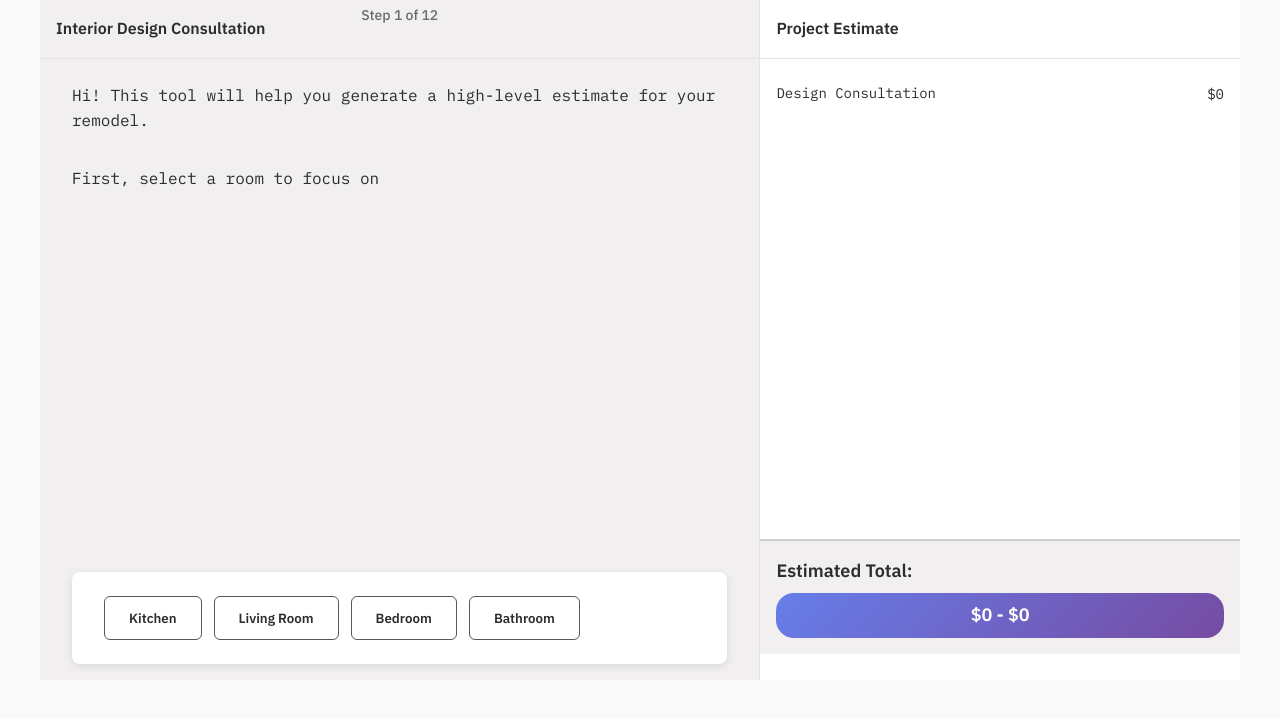
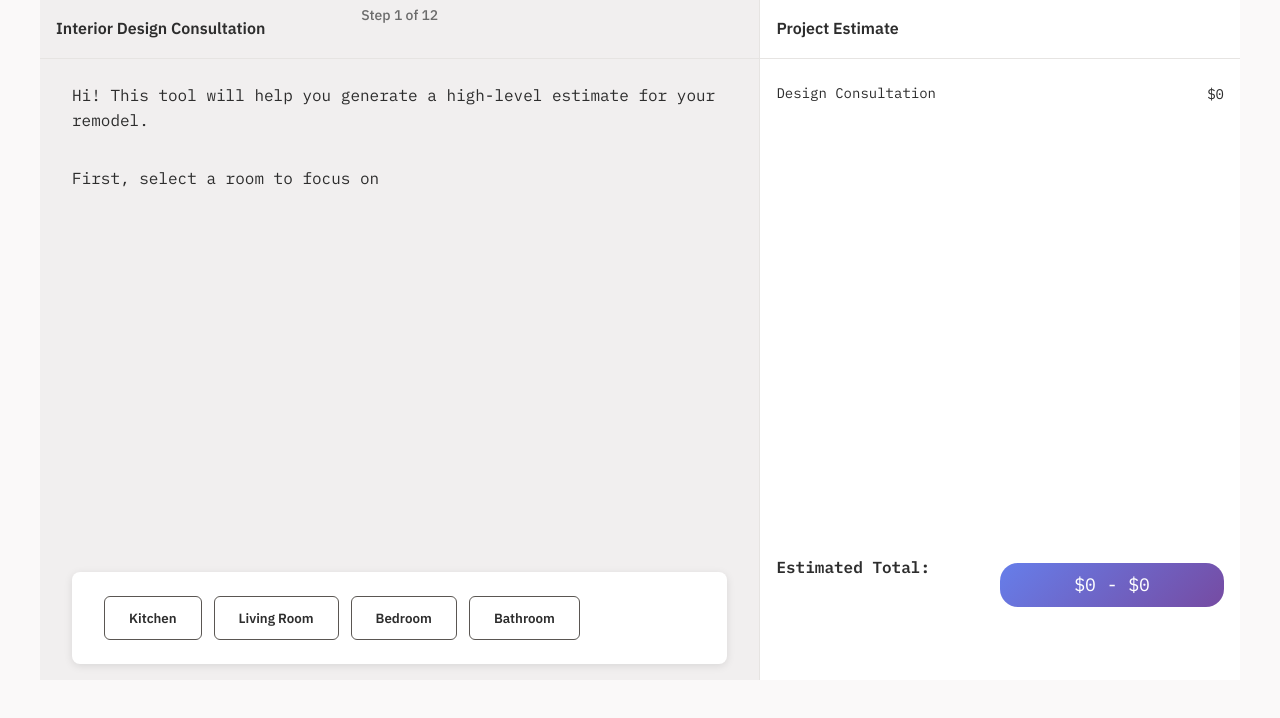
Before and after one commit to jonathanthehobbyist/slow-build-estimator, a plain HTML site: page index.html in a window 1280 px wide. Drawn offline with nearby package versions, Linux system fonts and the light colour scheme.

Commit message:
updating and modernizing colors & style

```diff
--- a/index.html
+++ b/index.html
@@ -121,7 +121,7 @@
         --progress-fill: linear-gradient(90deg, var(--success-500) 0%, var(--success-600) 100%);
 
         /* Cost Panel Colors */
-        --cost-total-bg: var(--neutral-100);
+        --cost-total-bg: var(--white);
         --cost-item-border: var(--border-light);
 
         /* Gallery Colors */
@@ -822,22 +822,24 @@
         .total-section {
             padding: 1rem;
             background: var(--cost-total-bg);
-            border-top: 2px solid var(--border-medium);
+            border-top: none;
+            display: grid;
+            grid-template-columns: repeat(2, 1fr);
         }
 
         .total-range {
             display: flex;
             justify-content: between;
-            font-family: var(--font-sans);
+            font-family: var(--font-serif);
             font-weight: var(--font-semibold);
-            font-size: var(--text-lg);
+            font-size: var(--text-text);
             color: var(--text-primary);
         }
 
         .range-display {
-            font-family: var(--font-sans);
-            font-weight: var(--font-semibold);
-            font-size: var(--text-xl);
+            font-family: var(--font-serif);
+            font-weight: var(--font-normal);
+            font-size: var(--text-base);
             color: var(--text-inverse);
             text-align: center;
             padding: var(--space-md) var(--space-xl);
```
